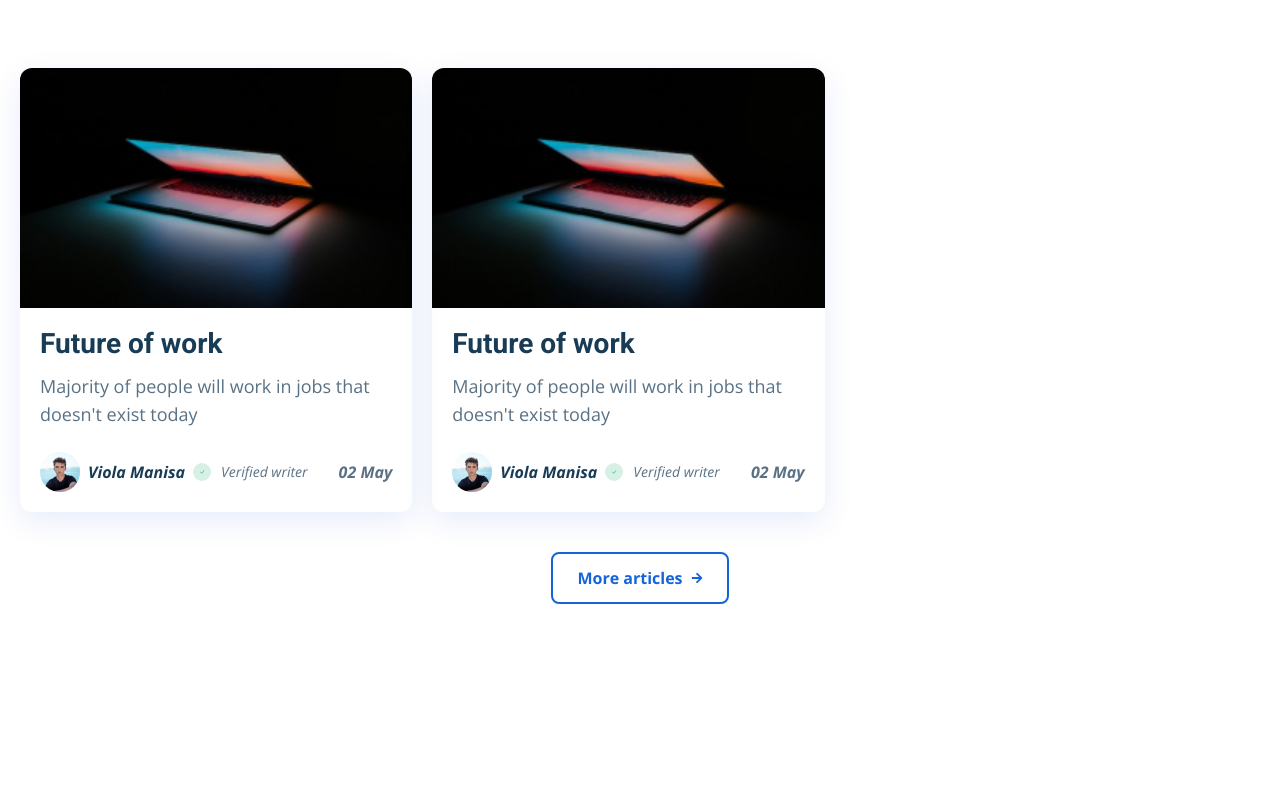
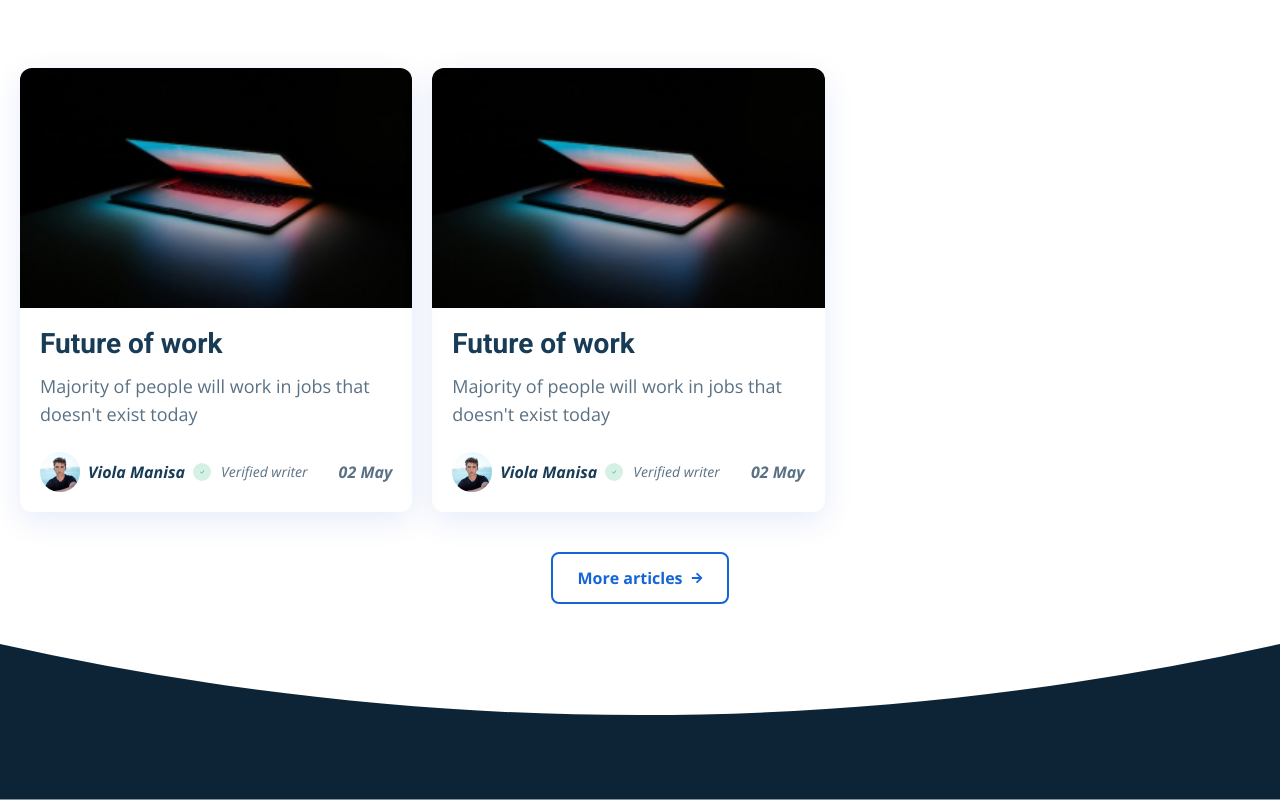
Before and after one commit to PadalaBalaSivaSaiMegiReddy/tailwind-css-react-blog-app, a React (Create React App) app: page / in a window 1280 px wide. Shown: the part 589-1389 px from the top of the page. Before the commit the page ends 1233 px from the top, so only its background shows below. Built offline with nearby package versions, Linux system fonts and the light colour scheme; the HTML template or start-up script is replaced by a standard one.

Commit message:
CTA update

```diff
--- a/src/pages/home/Homepage.jsx
+++ b/src/pages/home/Homepage.jsx
@@ -2,6 +2,7 @@ import React from 'react'
 import MainLayout from '../../components/MainLayout'
 import Hero from './container/Hero'
 import Articles from './container/Articles'
+import CTA from './container/CTA'
 
 export default function Homepage() {
   return (
@@ -9,6 +10,7 @@ export default function Homepage() {
     < MainLayout/>
     <Hero/>
     <Articles/>
+    <CTA/>
     </>
   )
 }
--- /dev/null
+++ b/src/pages/home/container/CTA.jsx
@@ -0,0 +1,26 @@
+import React from 'react'
+
+const CTA = () => {
+  return (
+		<>
+			<svg className='w-full h-auto max-h-40'
+            preserveAspectRatio='none'
+				viewBox="0 0 2160 263"
+				fill="none"
+				xmlns="http://www.w3.org/2000/svg"
+			>
+				<path
+					id="Wave"
+					fill-rule="evenodd"
+					clip-rule="evenodd"
+					d="M2160 262.5H0V0C360 80 720 120 1080 120C1440 120 1800 80 2160 0V262.5Z"
+					fill="#0D2436"
+				/>
+			</svg>
+
+			<section></section>
+		</>
+	);
+}
+
+export default CTA
```
